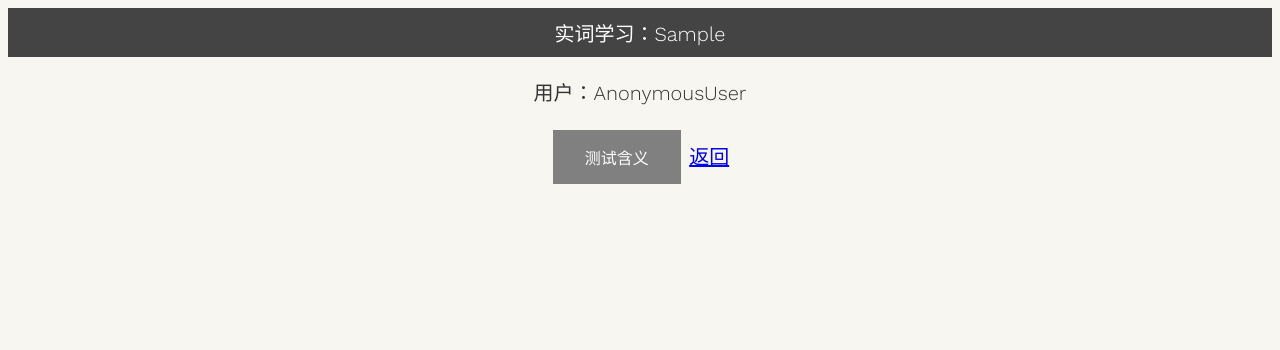
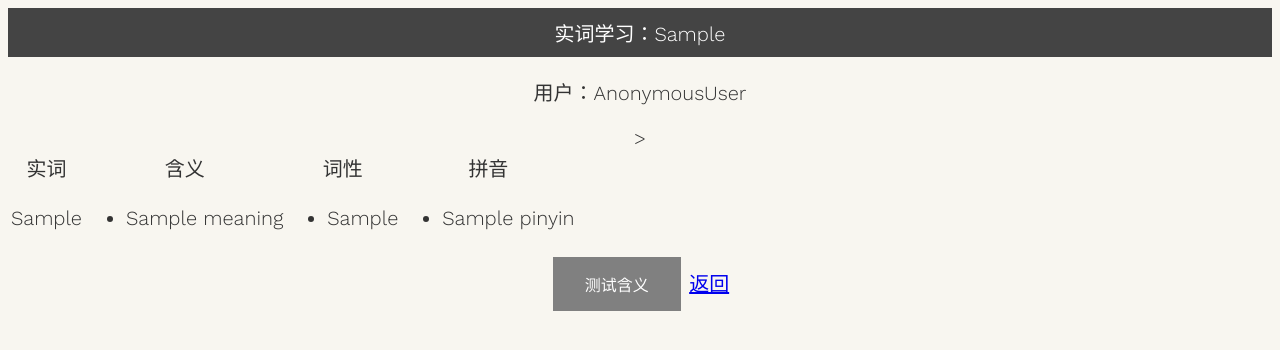
Before and after one commit to Xiaohua-Shen/ClassicalChineseTest, a Django app: template mysite/s_word/templates/s_word/word.html in a window 1280 px wide. Shown: the top 350 px of the page. Run offline with Django 3.2, Linux system fonts and the light colour scheme; tables that the repository leaves empty hold one stand-in row (values such as "Sample post"); the template is opened without the code that fills it: values that come from a table or form of the project are taken from there, most other values are stand-ins (such as "Sample title", 1, 10 or a date in 2020).

Commit message:
enhance word page

```diff
--- a/mysite/s_word/templates/s_word/word.html
+++ b/mysite/s_word/templates/s_word/word.html
@@ -116,6 +116,41 @@
 <body>
     <h1>实词学习：{{ sword }}</h1>
     <p>用户：{{ user }}</p>
+    <div id=overview>
+      <table>
+        <tr>
+          <td>实词</td>
+          <td>含义</td>
+          <td>词性</td>
+          <td>拼音</td>
+        </tr>
+        <tr>
+            <td>{{ sword }}</td>
+            <td>
+                <ul>
+                    {% for meaning in meaning_list %}
+                    <li>{{meaning.meaning}}</li>
+                    {% endfor %}
+                </ul>
+            </td>
+            <td>
+                <ul>
+                    {% for word_class in word_class_list %}
+                    <li>{{word_class.word_class}}</li>
+                    {% endfor %}
+                </ul>
+            </td>
+            <td>
+                <ul>
+                    {% for pinyin in pinyin_list %}
+                    <li>{{pinyin.pinyin}}</li>
+                    {% endfor %}
+                </ul>
+            </td>
+        </tr>>
+      </table>
+    </div>
+    <div id=actionarea>
     {% if meaning_list.count >= 1 %}
     <a href="/s_word/test/?sword={{ sword }}&test_type=含义" class=notstart>测试含义</a>
     {% endif %}
@@ -126,5 +161,6 @@
     <a href="/s_word/test/?sword={{ sword }}&test_type=词性" class=notstart>测试词性</a>
     {% endif %}
     <a href="/s_word/">返回</a>
+    </div>
 </body>
 </html>
```
